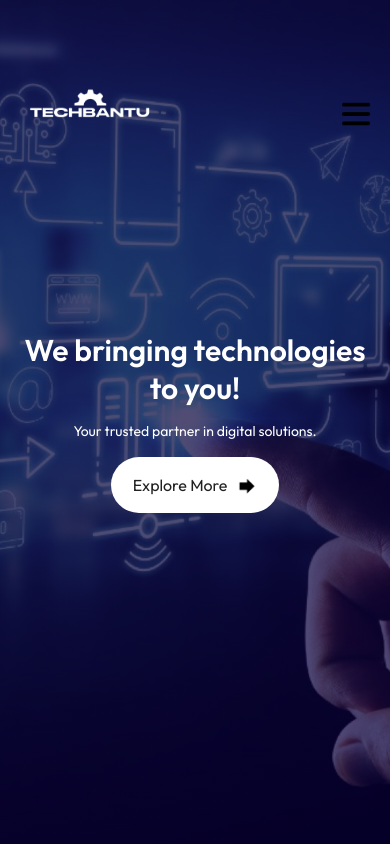
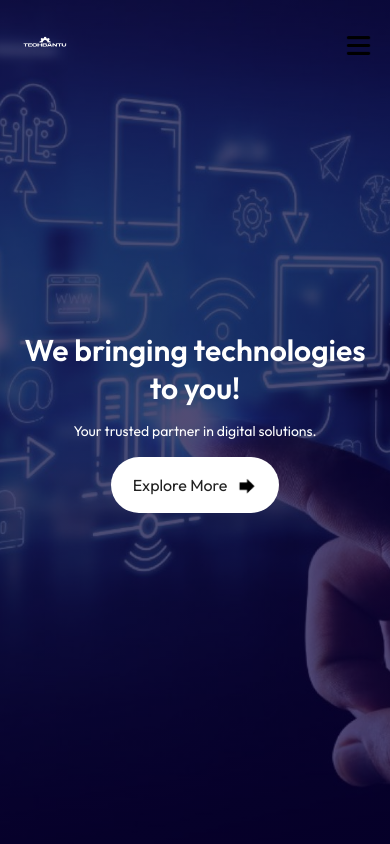
Before and after one commit to adlinablks/IT-WEBSITES, a React (Vite) app: page / in a window 390 px wide. Shown: the top 844 px of the page. Built offline with nearby package versions, Linux system fonts and the light colour scheme.

Commit message:
update css

```diff
--- a/src/components/navbar/navbar.css
+++ b/src/components/navbar/navbar.css
@@ -32,6 +32,7 @@ nav ul li{
     display: none;
 }
 
+
 /*media query*/
 
 @media (max-width: 1000px){
@@ -45,7 +46,7 @@ nav ul li{
 
 @media (max-width: 840px){
     nav{
-        padding:15px 0;
+        padding: 10px 20px;
     }
     nav ul {
         position:fixed;
@@ -54,23 +55,28 @@ nav ul li{
         right:0px;
         background: #212EA0;
         z-index:-1;
-        width: 200px;
-        padding-top: 70px;
+        width: 160px;
+        padding-top: 60px;
         transition: 0.5s;
     }
 
     nav ul li{
         display: block;
-        margin: 25px 40px;
+        margin: 20px 30px;
+        font-size: 12px;
+    }
+
+    .logo{
+        width: 50px;
     }
 
     .menuicon{
         display: block;
-        width: 30px;
+        width: 25px;
         cursor: pointer;
     }
 
     .hidemobilemenu{
-        right: -200px;
+        right: -160px;
     }
 }
```
